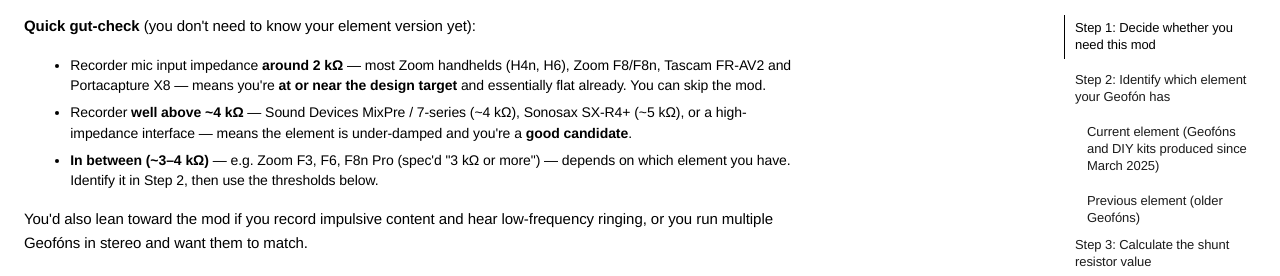
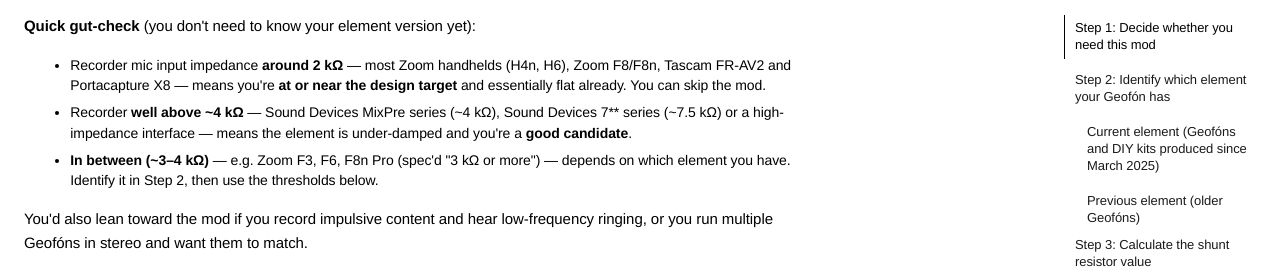
Before and after one commit to LOM-instruments/knowledge-base, an MkDocs documentation site: the page built from docs/guides/geofon-damping-mod.md, in a window 1280 px wide and 900 px high, scrolled down 558 px. Shown: the part 156-432 px from the top of the window. Built offline with MkDocs 1.6.1 and Material for MkDocs 9.7.7, drawn with Linux system fonts in a browser that asks for light colours.

Commit message:
Recorder impedance fix

```diff
--- a/docs/guides/geofon-damping-mod.md
+++ b/docs/guides/geofon-damping-mod.md
@@ -15,7 +15,7 @@
 **Quick gut-check** (you don't need to know your element version yet):
 
 * Recorder mic input impedance **around 2 kΩ** — most Zoom handhelds (H4n, H6), Zoom F8/F8n, Tascam FR-AV2 and Portacapture X8 — means you're **at or near the design target** and essentially flat already. You can skip the mod.
-* Recorder **well above ~4 kΩ** — Sound Devices MixPre / 7-series (~4 kΩ), Sonosax SX-R4+ (~5 kΩ), or a high-impedance interface — means the element is under-damped and you're a **good candidate**.
+* Recorder **well above ~4 kΩ** — Sound Devices MixPre series (~4 kΩ), Sound Devices 7** series (~7.5 kΩ) or a high-impedance interface — means the element is under-damped and you're a **good candidate**.
 * **In between (~3–4 kΩ)** — e.g. Zoom F3, F6, F8n Pro (spec'd "3 kΩ or more") — depends on which element you have. Identify it in Step 2, then use the thresholds below.
 
 You'd also lean toward the mod if you record impulsive content and hear low-frequency ringing, or you run multiple Geofóns in stereo and want them to match.
```
